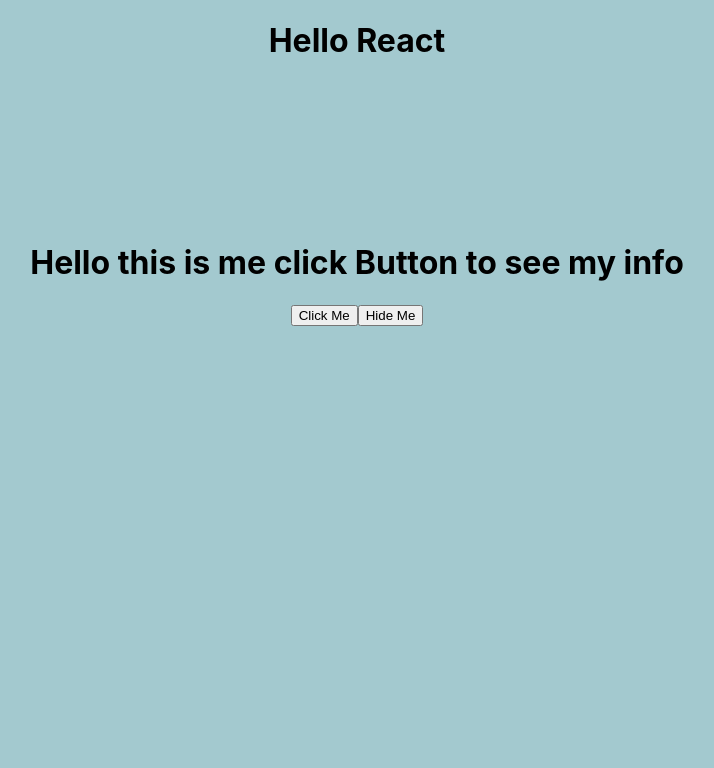
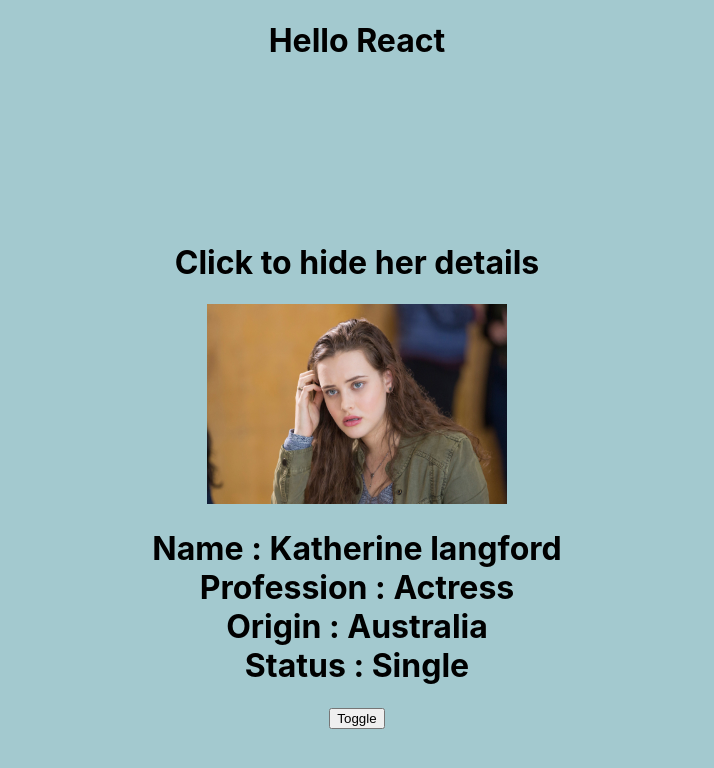
Before and after one commit to Rock257/my-app-react--1, a React (Create React App) app: page / in a window 1280 px wide. Shown: the top 768 px of the page, without its empty margins (283-997 px from the left). Built offline with nearby package versions, Linux system fonts and the light colour scheme.

Commit message:
toggle added

```diff
--- a/src/App.js
+++ b/src/App.js
@@ -11,7 +11,8 @@
 // import ClassProps from './part3/ClassProps'
 
 // import GetInput from './practice/GetInput';
-import HideShow from './practice/HideShow';
+// import HideShow from './practice/HideShow';
+import Toggle from  './practice/Toggle'
 
 function HeyBaby(props){
   return(
@@ -107,7 +108,8 @@
 
       {/* <GetInput/>  */}
 
-      <HideShow name = 'Rahul Soni' contactNo = "6376609618" email = "soni9761@gmail.com"/>
+      {/* <HideShow name = 'Rahul Soni' contactNo = "6376609618" email = "soni9761@gmail.com"/> */}
+      <Toggle/>
 
 
     </div>
--- a/src/practice/Toggle.jsx
+++ b/src/practice/Toggle.jsx
@@ -0,0 +1,32 @@
+import React from "react";
+import { useState } from "react";
+import hannah from '../img/hannah.jpg'
+
+function Toggle(){
+
+    const [data ,setData] = useState(true );
+
+    return(
+        <>
+        <h1>Click  to hide her details </h1>
+        <img src={hannah} alt="" style={{height: "200px", width: "300px"}} />
+        {
+            data?
+                (<h1>
+                Name : Katherine langford
+                <br />
+                Profession : Actress
+                <br />
+                Origin : Australia
+                <br />
+                Status : Single
+            </h1> )
+            : null
+        }
+        {/* <button onClick={()=>setData(false)} onDoubleClick={()=>setData(true)}>Hide & Sho</button> */}
+        <button onClick={()=>setData(!data)}>Toggle</button>
+        </>
+    )
+}
+
+export default Toggle;
```
Also changed, not shown: src/img/hannah.jpg (added).
